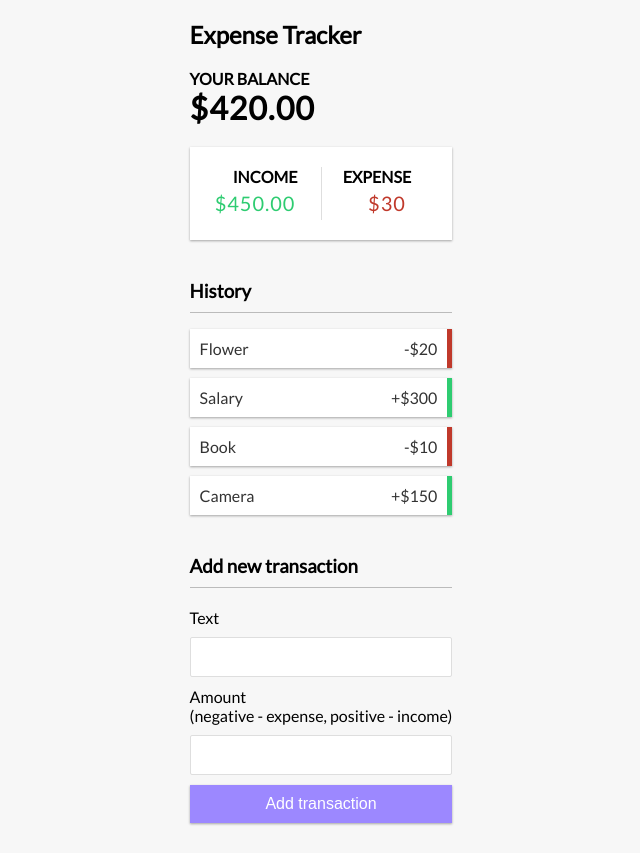
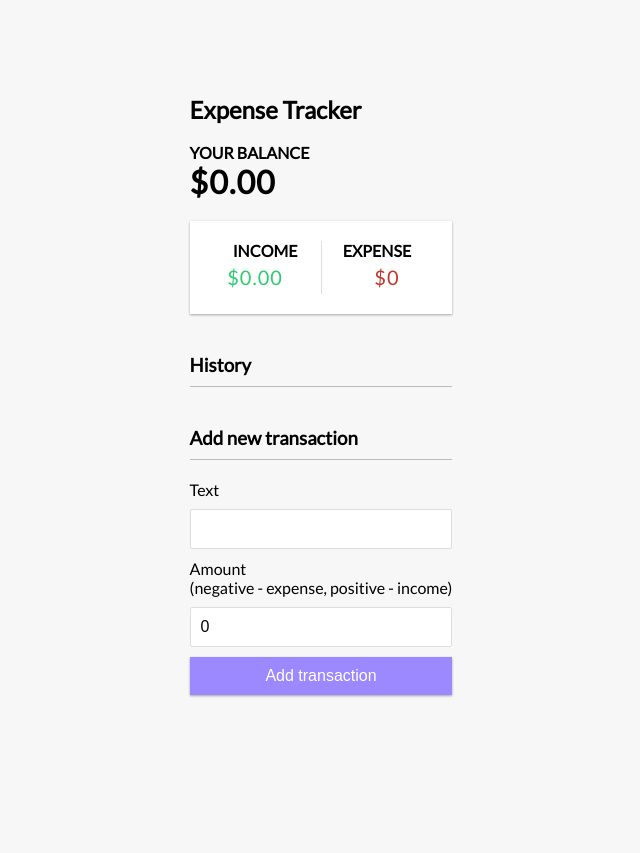
Before and after one commit to Techne3/expense-tracker, a React (Create React App) app in the folder expense/: page / in a window 1280 px wide. Shown: the whole page, without its empty margins (319-959 px from the left). After the commit the page ends 800 px from the top, so only its background shows below. Built offline with nearby package versions, Linux system fonts and the light colour scheme.

Commit message:
Added add_transacton reducer/acton fixed typo on balance Got rid of dummy data for init state in GlobalState

```diff
--- a/expense/src/components/AddTransaction.js
+++ b/expense/src/components/AddTransaction.js
@@ -1,12 +1,27 @@
-import React, { useState } from "react";
+import React, { useContext, useState } from "react";
+import { GlobalContext } from "../context/GlobalState";
 
 function AddTransation() {
   const [text, setText] = useState("");
   const [amount, setAmount] = useState(0);
+
+  const { addTransaction } = useContext(GlobalContext);
+
+  const onSubmit = e => {
+    e.preventDefault();
+    const newTransaction = {
+      id: Math.floor(Math.random() * 10000),
+      text: text,
+      // by adding in + in front of amount it will turn it into a number
+      // like parsInt
+      amount: +amount
+    };
+    addTransaction(newTransaction);
+  };
   return (
     <>
       <h3>Add new transaction</h3>
-      <form id="form">
+      <form onSubmit={onSubmit}>
         <div className="form-control">
           <label htmlFor="text">Text</label>
           <input
@@ -22,7 +37,7 @@ function AddTransation() {
           </label>
           <input
             type="number"
-            value={text}
+            value={amount}
             onChange={e => setAmount(e.target.value)}
           />
         </div>
--- a/expense/src/components/Balance.js
+++ b/expense/src/components/Balance.js
@@ -5,9 +5,10 @@ function Balance() {
   const { transactions } = useContext(GlobalContext);
 
   // Map through the trans to get the amounts
-  const amount = transactions.map(transactions => transactions.amount);
+  const amounts = transactions.map(transactions => transactions.amount);
+  console.log(amounts, "this is amounts");
   // total adds all the amounts together and set it to to decimal places
-  const total = amount.reduce((acc, item) => (acc += item), 0).toFixed(2);
+  const total = amounts.reduce((acc, item) => (acc += item), 0).toFixed(2);
   return (
     <>
       <h4>Your Balance</h4>
--- a/expense/src/components/Transaction.js
+++ b/expense/src/components/Transaction.js
@@ -1,7 +1,8 @@
-import React from "react";
+import React, { useContext } from "react";
 import { GlobalContext } from "../context/GlobalState";
 
 function Transaction({ transaction }) {
+  const { deleteTransaction } = useContext(GlobalContext);
   const sign = transaction.amount < 0 ? "-" : "+";
 
   return (
@@ -10,7 +11,12 @@ function Transaction({ transaction }) {
       <span>
         {sign}${Math.abs(transaction.amount)}
       </span>
-      <button className="delete-btn">X</button>
+      <button
+        className="delete-btn"
+        onClick={() => deleteTransaction(transaction.id)}
+      >
+        X
+      </button>
     </li>
   );
 }
--- a/expense/src/context/AppReducer.js
+++ b/expense/src/context/AppReducer.js
@@ -7,6 +7,11 @@ export default (state, action) => {
           trans => trans.id !== action.payload
         )
       };
+    case "ADD_TRANSACTION":
+      return {
+        ...state,
+        transactions: [...state.transactions, action.payload]
+      };
     default:
       return state;
   }
--- a/expense/src/context/GlobalState.js
+++ b/expense/src/context/GlobalState.js
@@ -3,13 +3,16 @@ import AppReducer from "./AppReducer";
 
 // initial state
 
+// const initialState = {
+//   transactions: [
+//     { id: 1, text: "Flower", amount: -20 },
+//     { id: 2, text: "Salary", amount: 300 },
+//     { id: 3, text: "Book", amount: -10 },
+//     { id: 4, text: "Camera", amount: 150 }
+//   ]
+// };
 const initialState = {
-  transactions: [
-    { id: 1, text: "Flower", amount: -20 },
-    { id: 2, text: "Salary", amount: 300 },
-    { id: 3, text: "Book", amount: -10 },
-    { id: 4, text: "Camera", amount: 150 }
-  ]
+  transactions: []
 };
 
 // create context
@@ -28,11 +31,19 @@ export const GlobalProvider = ({ children }) => {
     });
   }
 
+  function addTransaction(transaction) {
+    dispatch({
+      type: "ADD_TRANSACTION",
+      payload: transaction
+    });
+  }
+
   return (
     <GlobalContext.Provider
       value={{
         transactions: state.transactions,
-        deleteTransaction
+        deleteTransaction,
+        addTransaction
       }}
     >
       {children}
```
